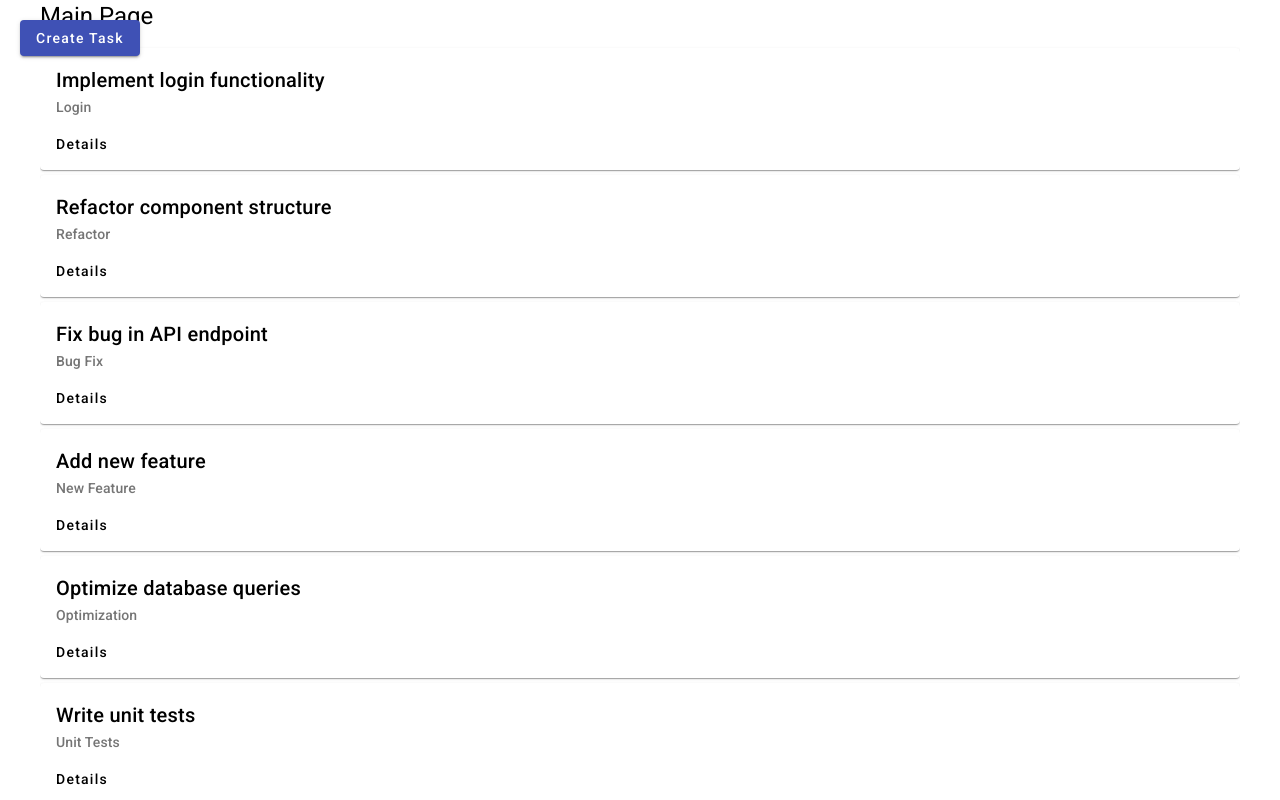
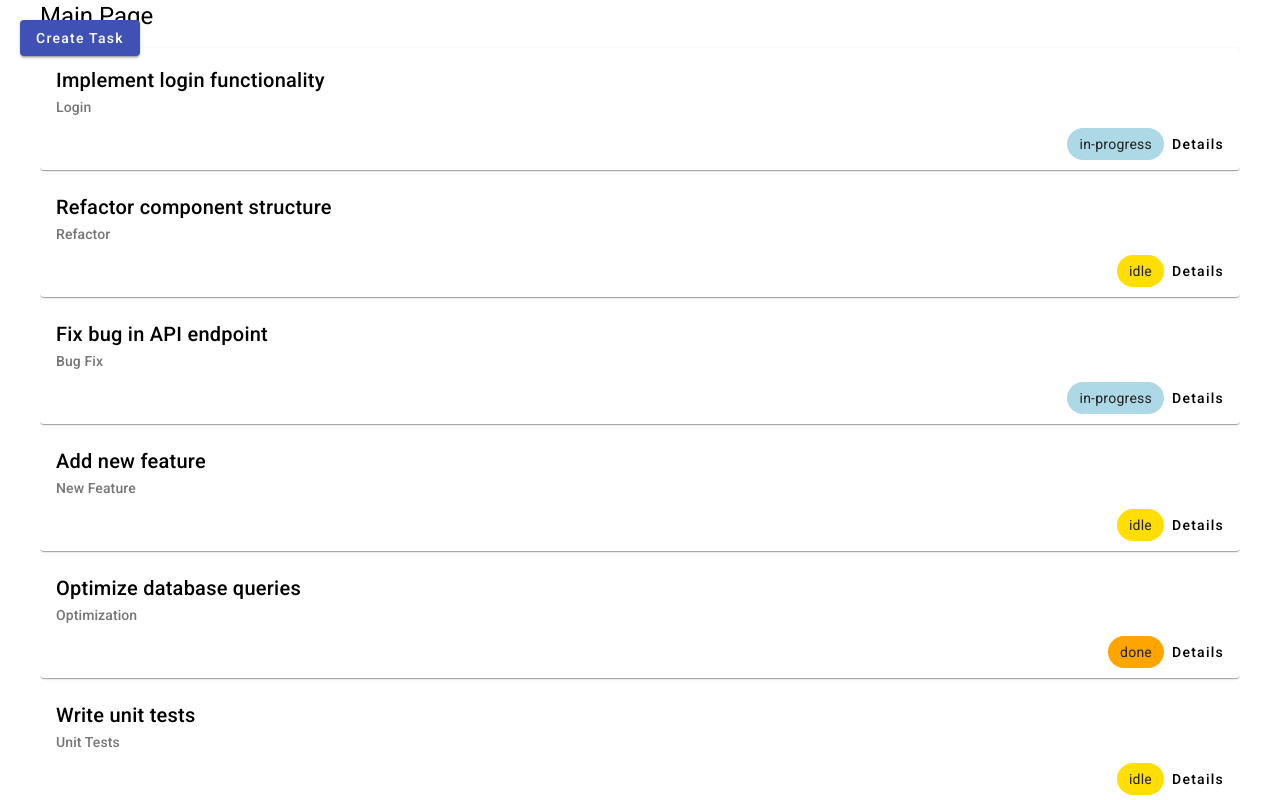
Before and after one commit to spnikit/EffectiveMobile, an Angular app: page /main in a window 1280 px wide. Shown: the top 800 px of the page. Built offline with nearby package versions, Linux system fonts and the light colour scheme.

Commit message:
feat: add status to card

```diff
--- a/src/app/components/task/task.component.html
+++ b/src/app/components/task/task.component.html
@@ -3,7 +3,10 @@
     <mat-card-title>{{ task().title }}</mat-card-title>
     <mat-card-subtitle>{{ task().name }}</mat-card-subtitle>
   </mat-card-header>
-  <mat-card-actions>
+  <mat-card-actions [align]="'end'">
+    <mat-chip [ngClass]="class">
+      {{ task().status }}
+    </mat-chip>
     <button mat-button [routerLink]="['/details', task().id]">Details</button>
   </mat-card-actions>
 </mat-card>
--- a/src/app/components/task/task.component.scss
+++ b/src/app/components/task/task.component.scss
@@ -0,0 +1,12 @@
+
+.idle {
+  --mdc-chip-elevated-container-color: #ffde03;
+}
+
+.inProgress {
+  --mdc-chip-elevated-container-color: lightblue;
+}
+
+.done {
+  --mdc-chip-elevated-container-color: orange;
+}
--- a/src/app/components/task/task.component.ts
+++ b/src/app/components/task/task.component.ts
@@ -2,13 +2,16 @@ import { Component, input } from '@angular/core';
 import {
   MatCard,
   MatCardActions,
+  MatCardContent, MatCardFooter,
   MatCardHeader,
   MatCardSubtitle,
   MatCardTitle,
 } from '@angular/material/card';
 import { MatButton } from '@angular/material/button';
-import { Task } from '../../models/task.model';
-import {RouterLink} from "@angular/router";
+import { Task, TaskStatusEnum } from '../../models/task.model';
+import { RouterLink } from '@angular/router';
+import { MatChipsModule } from '@angular/material/chips';
+import {NgClass} from "@angular/common";
 
 @Component({
   selector: 'app-task',
@@ -21,10 +24,27 @@ import {RouterLink} from "@angular/router";
     MatCardTitle,
     MatCardSubtitle,
     RouterLink,
+    MatCardContent,
+    MatChipsModule,
+    NgClass,
+    MatCardFooter,
   ],
   templateUrl: './task.component.html',
   styleUrl: './task.component.scss',
 })
 export class TaskComponent {
   task = input.required<Task>();
+
+  get class() {
+    switch (this.task().status) {
+      case TaskStatusEnum.idle:
+        return 'idle';
+      case TaskStatusEnum.inProgress:
+        return 'inProgress';
+      case TaskStatusEnum.done:
+        return 'done';
+      default:
+        return 'idle';
+    }
+  }
 }
--- a/src/app/pages/main/main.component.scss
+++ b/src/app/pages/main/main.component.scss
@@ -6,7 +6,7 @@
 }
 
 .task-create {
-  position: absolute;
+  position: fixed;
   top: 20px;
   left: 20px;
 }
```
Also changed, not shown: src/app/pages/task-create/task-create.component.scss (line endings or trailing spaces).
